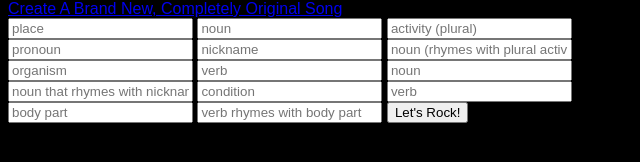
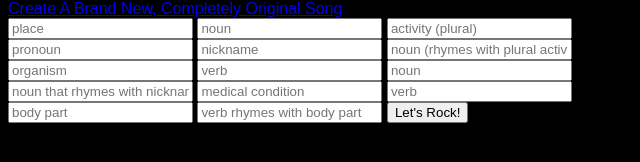
Before and after one commit to emccemcc/madLibLab, a plain HTML site: page index.html at #/input in a window 1280 px wide. Shown: the part 354-516 px from the top of the page, 0-640 px from the left. Drawn offline with nearby package versions, Linux system fonts and the light colour scheme; some packages are replaced by stand-ins of ours; a web font is replaced by a local one.

Commit message:
fixed label

```diff
--- a/input.html
+++ b/input.html
@@ -8,7 +8,7 @@
 <input type="text" placeholder="verb" ng-model="verb2">
 <input type="text" placeholder="noun" ng-model="need"> <br>
 <input type="text" placeholder="noun that rhymes with nickname" ng-model="money">
-<input type="text" placeholder="condition" ng-model="disease">
+<input type="text" placeholder="medical condition" ng-model="disease">
 <input type="text" placeholder="verb" ng-model="bring"> <br>
 <input type="text" placeholder="body part" ng-model="knees">
 <input type="text" placeholder="verb rhymes with body part" ng-model="bleed">
```
